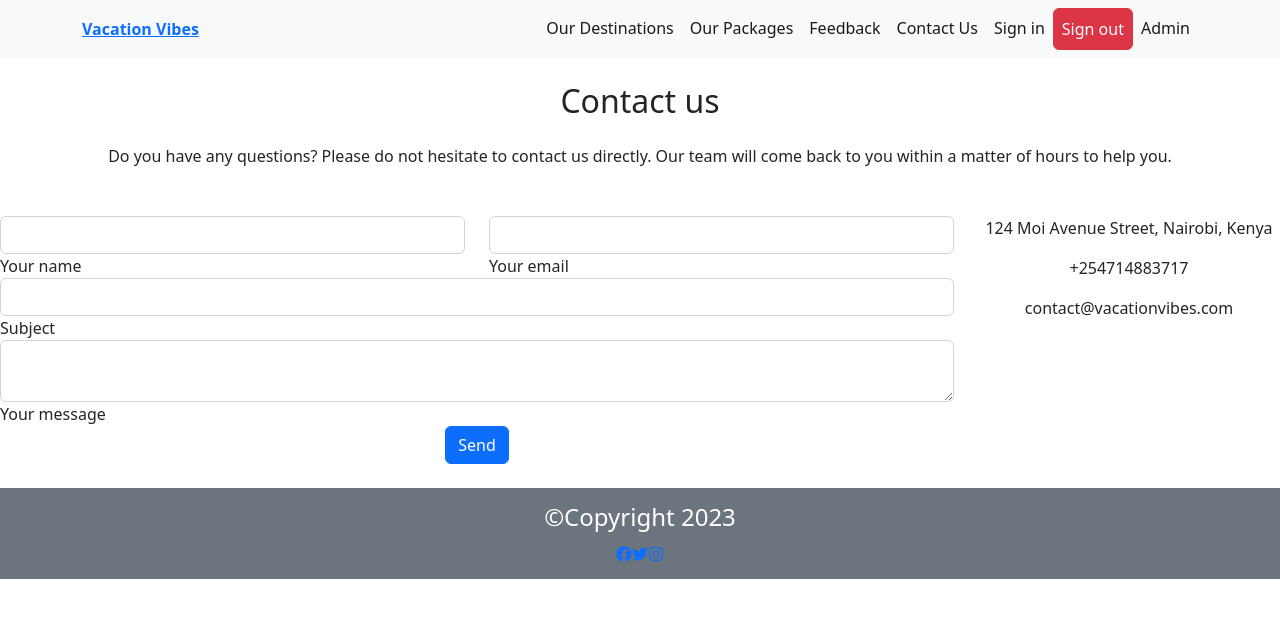
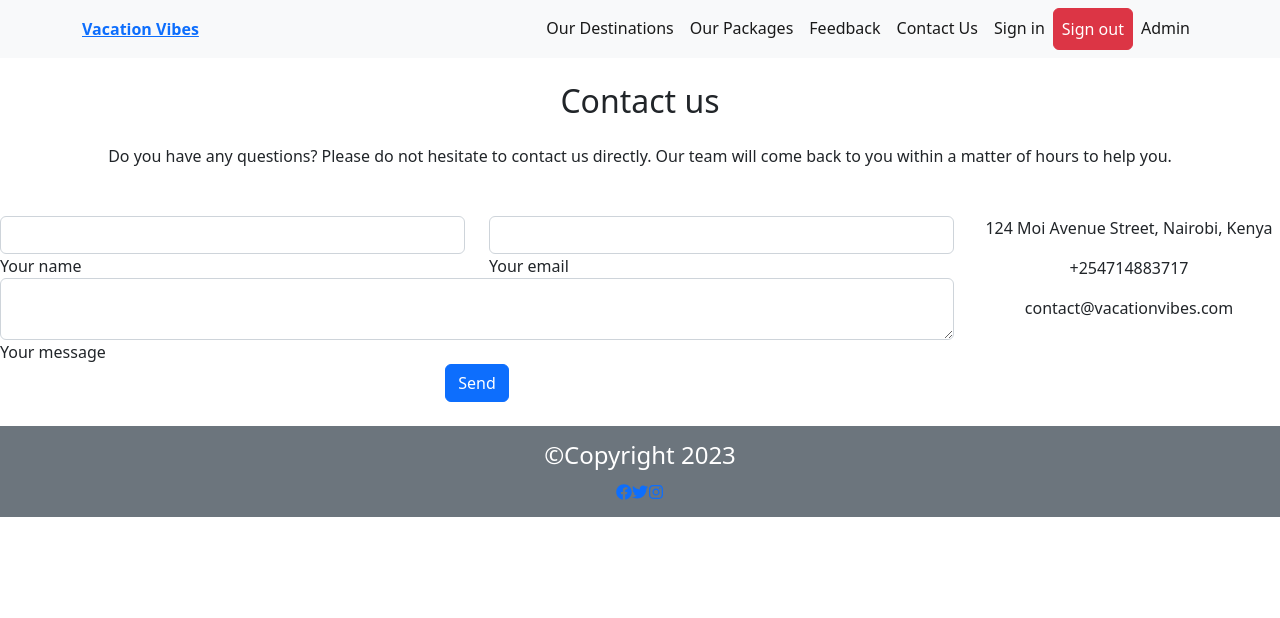
Before and after one commit to clinton-35/Tour_n_Travel, a React (Create React App) app in the folder client/: page /contacts in a window 1280 px wide. Shown: the top 618 px of the page. Built offline with nearby package versions, Linux system fonts and the light colour scheme.

Commit message:
This contacts bug me but at last it worked! :fire : fire : fire

```diff
--- a/client/src/components/Contacts.js
+++ b/client/src/components/Contacts.js
@@ -1,18 +1,16 @@
 import React, { useState } from 'react';
 
 const Contacts = () => {
-
   const [name, setName] = useState('');
   const [email, setEmail] = useState('');
   const [message, setMessage] = useState('');
 
-
-const handleSubmit = async (e) => {
+  const handleSubmit = async (e) => {
     e.preventDefault();
 
     try {
       // Make a POST request to Rails backend endpoint
-      const response = await fetch('/api/contacts', {
+      const response = await fetch('/contacts', {
         method: 'POST',
         headers: {
           'Content-Type': 'application/json',
@@ -24,7 +22,6 @@ const handleSubmit = async (e) => {
         }),
       });
 
-
       setName('');
       setEmail('');
       setMessage('');
@@ -35,7 +32,6 @@ const handleSubmit = async (e) => {
         alert('An error occurred. Please try again.');
       }
     } catch (error) {
-
       console.error(error);
       alert('An error occurred. Please try again.');
     }
@@ -45,56 +41,82 @@ const handleSubmit = async (e) => {
     <div>
       <section className="mb-4">
         <h2 className="h1-responsive font-weight-bold text-center my-4">Contact us</h2>
-        <p className="text-center w-responsive mx-auto mb-5">Do you have any questions? Please do not hesitate to contact us directly. Our team will come back to you within a matter of hours to help you.</p>
+        <p className="text-center w-responsive mx-auto mb-5">
+          Do you have any questions? Please do not hesitate to contact us directly.
+          Our team will come back to you within a matter of hours to help you.
+        </p>
 
         <div className="row">
           <div className="col-md-9 mb-md-0 mb-5">
-            <form id="contact-form" name="contact-form" action="mail.php" method="POST">
+            <form id="contact-form" name="contact-form">
               <div className="row">
                 <div className="col-md-6">
                   <div className="md-form mb-0">
-                    <input type="text" id="name" name="name" className="form-control" value={name} onChange={(e) => setName(e.target.value)} />
-                    <label htmlFor="name" className="">Your name</label>
+                    <input
+                      type="text"
+                      id="name"
+                      name="name"
+                      className="form-control"
+                      value={name}
+                      onChange={(e) => setName(e.target.value)}
+                    />
+                    <label htmlFor="name" className="">
+                      Your name
+                    </label>
                   </div>
                 </div>
                 <div className="col-md-6">
                   <div className="md-form mb-0">
-                    <input type="text" id="email" name="email" className="form-control" value={email} onChange={(e) => setEmail(e.target.value)} />
-                    <label htmlFor="email" className="">Your email</label>
-                  </div>
-                </div>
-              </div>
-              <div className="row">
-                <div className="col-md-12">
-                  <div className="md-form mb-0">
-                    <input type="text" id="subject" name="subject" className="form-control" />
-                    <label htmlFor="subject" className="">Subject</label>
+                    <input
+                      type="text"
+                      id="email"
+                      name="email"
+                      className="form-control"
+                      value={email}
+                      onChange={(e) => setEmail(e.target.value)}
+                    />
+                    <label htmlFor="email" className="">
+                      Your email
+                    </label>
                   </div>
                 </div>
               </div>
               <div className="row">
                 <div className="col-md-12">
                   <div className="md-form">
-                    <textarea type="text" id="message" name="message" rows="2" className="form-control md-textarea" value={message} onChange={(e) => setMessage(e.target.value)}></textarea>
+                    <textarea
+                      type="text"
+                      id="message"
+                      name="message"
+                      rows="2"
+                      className="form-control md-textarea"
+                      value={message}
+                      onChange={(e) => setMessage(e.target.value)}
+                    ></textarea>
                     <label htmlFor="message">Your message</label>
                   </div>
                 </div>
               </div>
             </form>
             <div className="text-center text-md-left">
-              <button className="btn btn-primary" onClick={handleSubmit}>Send</button>
+              <button className="btn btn-primary" onClick={handleSubmit}>
+                Send
+              </button>
             </div>
             <div className="status"></div>
           </div>
           <div className="col-md-3 text-center">
             <ul className="list-unstyled mb-0">
-              <li><i className="fas fa-map-marker-alt fa-2x"></i>
-                <p> 124 Moi Avenue Street, Nairobi, Kenya</p>
+              <li>
+                <i className="fas fa-map-marker-alt fa-2x"></i>
+                <p>124 Moi Avenue Street, Nairobi, Kenya</p>
               </li>
-              <li><i className="fas fa-phone mt-4 fa-2x"></i>
+              <li>
+                <i className="fas fa-phone mt-4 fa-2x"></i>
                 <p>+254714883717</p>
               </li>
-              <li><i className="fas fa-envelope mt-4 fa-2x"></i>
+              <li>
+                <i className="fas fa-envelope mt-4 fa-2x"></i>
                 <p>contact@vacationvibes.com</p>
               </li>
             </ul>
```
Also changed, not shown: 1 other file (tests, documents, lock files or other folders).
